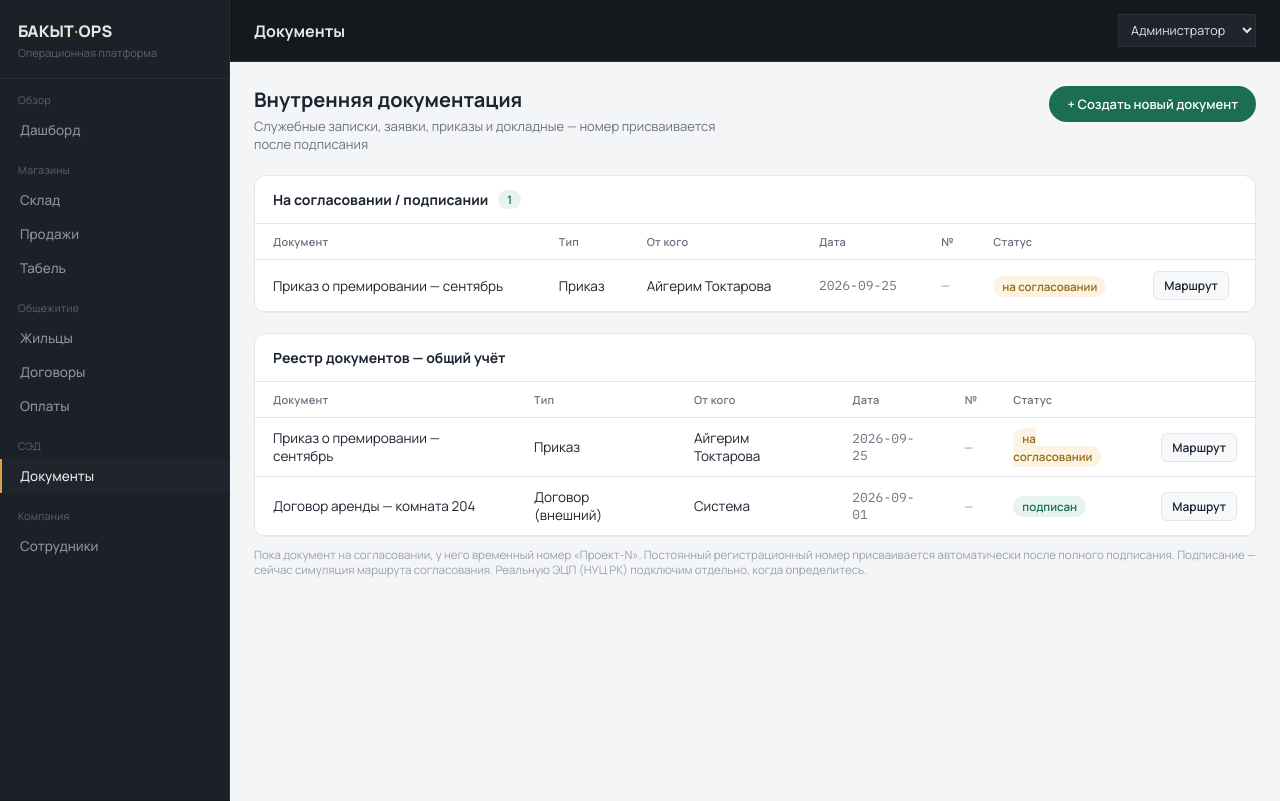
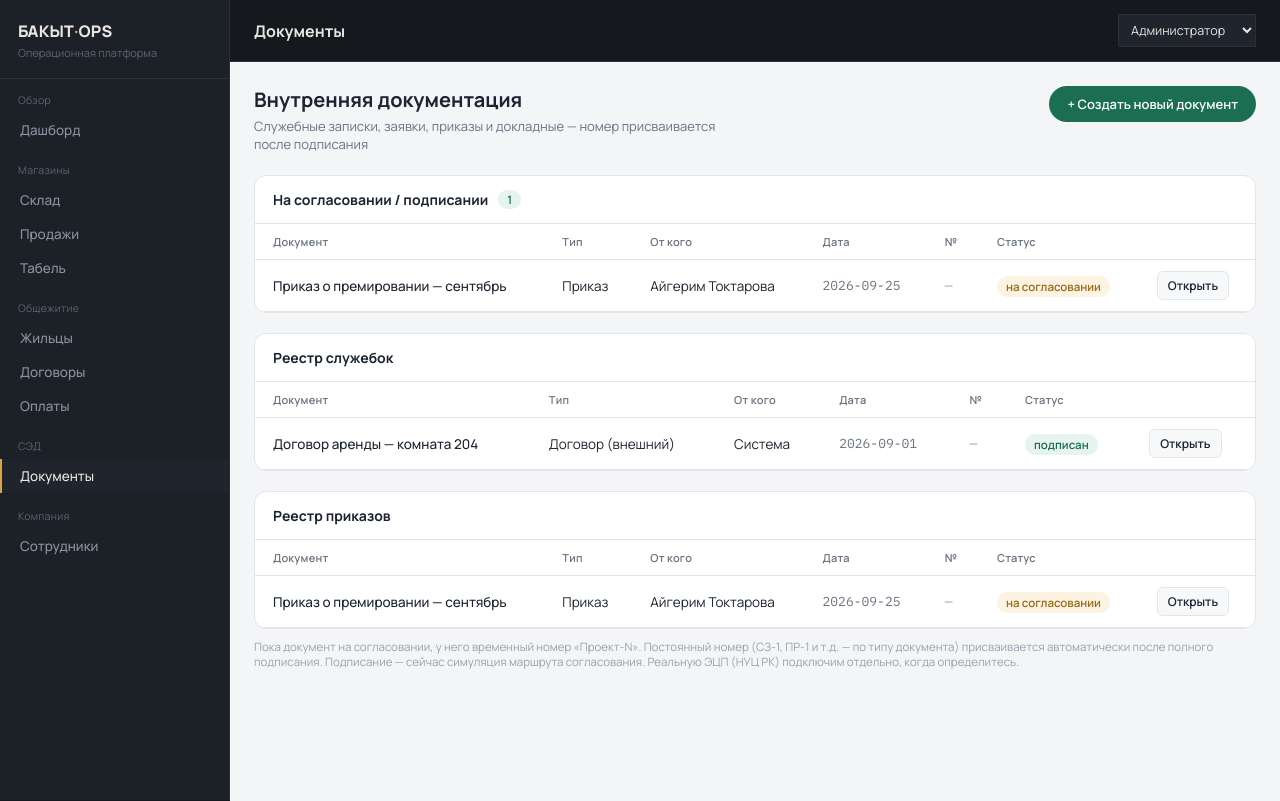
Before and after one commit to Zhengisbek01/-, a React (Vite) app: page / in a window 1280 px wide. Both pictures are taken after a click on the button "К СЭД". Built offline with nearby package versions, Linux system fonts and the light colour scheme.

Commit message:
Update App.jsx

```diff
--- a/src/App.jsx
+++ b/src/App.jsx
@@ -174,10 +174,10 @@ function Field({label, children}){
 }
 const inputStyle = {width:'100%', background:'var(--panel-2)', border:'1px solid var(--line)', color:'var(--text)', padding:'8px 10px', fontSize:13.5};
 
-function Modal({title, onClose, children}){
+function Modal({title, onClose, children, width}){
   return (
     <div onClick={onClose} style={{position:'fixed', inset:0, background:'rgba(0,0,0,.55)', display:'flex', alignItems:'center', justifyContent:'center', zIndex:50, padding:16}}>
-      <div onClick={e=>e.stopPropagation()} style={{background:'var(--panel)', border:'1px solid var(--line)', width:440, maxWidth:'100%', maxHeight:'88vh', overflowY:'auto'}}>
+      <div onClick={e=>e.stopPropagation()} style={{background:'var(--panel)', border:'1px solid var(--line)', width: width||440, maxWidth:'100%', maxHeight:'88vh', overflowY:'auto'}}>
         <div style={{display:'flex', justifyContent:'space-between', alignItems:'center', padding:'14px 16px', borderBottom:'1px solid var(--line)'}}>
           <div style={{fontWeight:600, fontSize:15}}>{title}</div>
           <button onClick={onClose} style={{background:'none', border:'none', color:'var(--muted)', fontSize:18, cursor:'pointer'}}>×</button>
@@ -713,18 +713,25 @@ function staffLabel(id){
   return s ? `${s.name} — ${s.role}` : '—';
 }
 
+function prefixFor(d){
+  return d.prefix || (DOC_TYPES.find(t=>t.label===d.type)?.prefix) || 'ДОК';
+}
+
 function Documents({ctx}){
   const {documents, setDocuments} = ctx;
   const [openDoc, setOpenDoc] = useState(null);
   const [formOpen, setFormOpen] = useState(false);
   const [activeType, setActiveType] = useState(DOC_TYPES[0].id);
+  const [rejectMode, setRejectMode] = useState(false);
+  const [rejectText, setRejectText] = useState('');
   const blankForm = {title:'', from: STAFF[0].id, to:'', text:'', files:[], amount:'', approvers:[], signer: STAFF[3].id};
   const [form, setForm] = useState(blankForm);
 
   const type = DOC_TYPES.find(t=>t.id===activeType) || DOC_TYPES[0];
 
-  const pending = documents.filter(d=>d.status!=='подписан');
-  const allDocs = documents;
+  const pending = documents.filter(d=>d.status==='на согласовании');
+  const memoDocs = documents.filter(d=>d.type!=='Приказ');
+  const orderDocs = documents.filter(d=>d.type==='Приказ');
 
   function pickType(id){
     setActiveType(id);
@@ -764,29 +771,42 @@ function Documents({ctx}){
 
   function advance(docId){
     setDocuments(prev=>{
-      // figure out next sequence number for this doc's prefix among already-signed docs
       const target = prev.find(d=>d.id===docId);
-      const signedOfPrefix = prev.filter(d=>d.prefix===target?.prefix && d.number).length;
+      const prefix = prefixFor(target||{});
+      const signedOfPrefix = prev.filter(d=>prefixFor(d)===prefix && d.number).length;
       return prev.map(d=>{
         if(d.id!==docId) return d;
         const steps = d.steps.map(s=>({...s}));
         const idx = steps.findIndex(s=>s.status==='ожидает');
         if(idx>=0) steps[idx].status='подписано';
         const allSigned = steps.every(s=>s.status==='подписано');
-        const year = new Date().getFullYear();
-        const number = allSigned ? (d.number || `${d.prefix||'ДОК'}-${year}-${String(signedOfPrefix+1).padStart(3,'0')}`) : d.number;
+        const number = allSigned ? (d.number || `${prefix}-${signedOfPrefix+1}`) : d.number;
         return {...d, steps, status: allSigned ? 'подписан' : 'на согласовании', number};
       });
     });
   }
 
+  function reject(docId, comment){
+    setDocuments(prev=>prev.map(d=>{
+      if(d.id!==docId) return d;
+      const steps = d.steps.map(s=>({...s}));
+      const idx = steps.findIndex(s=>s.status==='ожидает');
+      if(idx>=0) steps[idx] = {...steps[idx], status:'отклонено', comment: comment.trim() || 'Без комментария'};
+      return {...d, steps, status:'отклонён'};
+    }));
+    setRejectMode(false);
+    setRejectText('');
+  }
+
   function statusBadge(status){
+    const tones = {
+      'подписан': {bg:LT.accentSoft, fg:LT.accent},
+      'отклонён': {bg:'#FBE7E5', fg:'#B0392E'},
+      'на согласовании': {bg:'#FDF3E3', fg:'#966A17'},
+    };
+    const t = tones[status] || tones['на согласовании'];
     return (
-      <span style={{
-        fontSize:11.5, fontWeight:600, padding:'3px 9px', borderRadius:20,
-        background: status==='подписан' ? LT.accentSoft : '#FDF3E3',
-        color: status==='подписан' ? LT.accent : '#966A17',
-      }}>{status}</span>
+      <span style={{fontSize:11.5, fontWeight:600, padding:'3px 9px', borderRadius:20, background:t.bg, color:t.fg}}>{status}</span>
     );
   }
 
@@ -806,18 +826,20 @@ function Documents({ctx}){
               <tr><td colSpan={7} style={{padding:'16px 18px', fontSize:13, color:LT.muted2}}>{emptyText}</td></tr>
             )}
             {rows.map(d=>(
-              <tr key={d.id}>
-                <td style={{padding:'11px 18px', fontSize:13.5, color:LT.text, borderBottom:`1px solid ${LT.border}`}}>{d.title}</td>
+              <tr key={d.id} onClick={()=>setOpenDoc(d.id)} style={{cursor:'pointer'}}
+                onMouseEnter={e=>e.currentTarget.style.background=LT.field}
+                onMouseLeave={e=>e.currentTarget.style.background='transparent'}>
+                <td style={{padding:'11px 18px', fontSize:13.5, color:LT.text, borderBottom:`1px solid ${LT.border}`, fontWeight:500}}>{d.title}</td>
                 <td style={{padding:'11px 18px', fontSize:13.5, color:LT.text, borderBottom:`1px solid ${LT.border}`}}>{d.type}</td>
                 <td style={{padding:'11px 18px', fontSize:13.5, color:LT.text, borderBottom:`1px solid ${LT.border}`}}>{d.author}</td>
                 <td className="num" style={{padding:'11px 18px', fontSize:13, color:LT.muted, borderBottom:`1px solid ${LT.border}`}}>{d.date}</td>
                 <td className="num" style={{padding:'11px 18px', fontSize:13, color: d.number ? LT.text : LT.muted2, borderBottom:`1px solid ${LT.border}`}}>{d.number || d.draftNumber || '—'}</td>
                 <td style={{padding:'11px 18px', borderBottom:`1px solid ${LT.border}`}}>{statusBadge(d.status)}</td>
                 <td style={{padding:'11px 18px', borderBottom:`1px solid ${LT.border}`}}>
-                  <button onClick={()=>setOpenDoc(d.id)} style={{
+                  <button onClick={e=>{e.stopPropagation(); setOpenDoc(d.id);}} style={{
                     background:LT.field, border:`1px solid ${LT.border}`, borderRadius:6, padding:'5px 10px',
                     fontSize:12, color:LT.text, cursor:'pointer', fontWeight:600
-                  }}>Маршрут</button>
+                  }}>Открыть</button>
                 </td>
               </tr>
             ))}
@@ -944,36 +966,110 @@ function Documents({ctx}){
         <DocsTable rows={pending} emptyText="Нет документов в работе" />
       </div>
 
-      {/* full registry */}
+      {/* memo registry */}
+      <div style={{background:LT.card, border:`1px solid ${LT.border}`, borderRadius:12, overflow:'hidden', marginBottom:20}}>
+        <div style={{padding:'14px 18px', borderBottom:`1px solid ${LT.border}`, fontSize:14, fontWeight:700, color:LT.text}}>
+          Реестр служебок
+        </div>
+        <DocsTable rows={memoDocs} emptyText="Служебок пока нет" />
+      </div>
+
+      {/* orders registry */}
       <div style={{background:LT.card, border:`1px solid ${LT.border}`, borderRadius:12, overflow:'hidden'}}>
         <div style={{padding:'14px 18px', borderBottom:`1px solid ${LT.border}`, fontSize:14, fontWeight:700, color:LT.text}}>
-          Реестр документов — общий учёт
+          Реестр приказов
         </div>
-        <DocsTable rows={allDocs} emptyText="Документов пока нет" />
+        <DocsTable rows={orderDocs} emptyText="Приказов пока нет" />
       </div>
 
       <div style={{fontSize:11.5, color:LT.muted2, marginTop:10}}>
-        Пока документ на согласовании, у него временный номер «Проект-N». Постоянный регистрационный номер присваивается автоматически после полного подписания. Подписание — сейчас симуляция маршрута согласования. Реальную ЭЦП (НУЦ РК) подключим отдельно, когда определитесь.
+        Пока документ на согласовании, у него временный номер «Проект-N». Постоянный номер (СЗ-1, ПР-1 и т.д. — по типу документа) присваивается автоматически после полного подписания. Подписание — сейчас симуляция маршрута согласования. Реальную ЭЦП (НУЦ РК) подключим отдельно, когда определитесь.
       </div>
 
       {openDoc && (()=>{
         const d = documents.find(x=>x.id===openDoc);
         if(!d) return null;
+        const canAct = d.status==='на согласовании';
         return (
-          <Modal title={d.title} onClose={()=>setOpenDoc(null)}>
-            {d.number && <div style={{fontSize:12, color:'var(--muted)', marginBottom:10}}>Рег. номер: <span className="num">{d.number}</span></div>}
+          <Modal title={`${d.type} · ${d.title}`} onClose={()=>{setOpenDoc(null); setRejectMode(false); setRejectText('');}} width={600}>
+            <div style={{display:'flex', gap:10, flexWrap:'wrap', marginBottom:14, fontSize:12.5, color:'var(--muted)'}}>
+              <div><b style={{color:'var(--text)'}}>№:</b> {d.number || d.draftNumber || '—'}</div>
+              <div><b style={{color:'var(--text)'}}>Дата:</b> {d.date}</div>
+              <div><b style={{color:'var(--text)'}}>От кого:</b> {d.author}</div>
+              {d.to && <div><b style={{color:'var(--text)'}}>Кому:</b> {d.to}</div>}
+              {d.amount && <div><b style={{color:'var(--text)'}}>Сумма:</b> {fmtKZT(d.amount)}</div>}
+            </div>
+
             <div style={{marginBottom:14}}>
+              <div style={{fontSize:11.5, color:'var(--muted)', marginBottom:5}}>Текст документа</div>
+              <div style={{fontSize:13.5, whiteSpace:'pre-wrap', background:'var(--panel-2)', border:'1px solid var(--line)', padding:'10px 12px'}}>
+                {d.text?.trim() || 'Текст не указан.'}
+              </div>
+            </div>
+
+            <div style={{marginBottom:18}}>
+              <div style={{fontSize:11.5, color:'var(--muted)', marginBottom:5}}>Прикреплённые файлы</div>
+              {d.files && d.files.length>0 ? (
+                <div style={{display:'flex', flexWrap:'wrap', gap:6}}>
+                  {d.files.map((f,i)=>(
+                    <span key={i} style={{fontSize:12, background:'var(--panel-2)', border:'1px solid var(--line)', padding:'4px 9px'}}>{f}</span>
+                  ))}
+                </div>
+              ) : <div style={{fontSize:12.5, color:'var(--muted-2)'}}>Файлы не прикреплены</div>}
+            </div>
+
+            <div style={{fontSize:11.5, color:'var(--muted)', marginBottom:8}}>Маршрут согласования</div>
+            <div style={{marginBottom:16}}>
               {d.steps.map((s,i)=>(
-                <div key={i} style={{display:'flex', justifyContent:'space-between', alignItems:'center', padding:'9px 0', borderBottom: i<d.steps.length-1 ? '1px solid var(--line)':'none'}}>
-                  <div>
-                    <div style={{fontSize:13.5}}>{s.name}</div>
-                    <div style={{fontSize:11, color:'var(--muted-2)'}}>{s.role}</div>
+                <div key={i} style={{padding:'9px 0', borderBottom: i<d.steps.length-1 ? '1px solid var(--line)':'none'}}>
+                  <div style={{display:'flex', justifyContent:'space-between', alignItems:'center'}}>
+                    <div>
+                      <div style={{fontSize:13.5}}>{s.name}</div>
+                      <div style={{fontSize:11, color:'var(--muted-2)'}}>{s.role}</div>
+                    </div>
+                    <Badge tone={s.status==='подписано'?'good':s.status==='отклонено'?'bad':'accent'}>{s.status}</Badge>
                   </div>
-                  <Badge tone={s.status==='подписано'?'good':'accent'}>{s.status}</Badge>
+                  {s.status==='отклонено' && s.comment && (
+                    <div style={{fontSize:12, color:'var(--bad)', marginTop:6, background:'rgba(192,86,74,.08)', padding:'7px 9px'}}>
+                      Комментарий: {s.comment}
+                    </div>
+                  )}
                 </div>
               ))}
             </div>
-            {d.status!=='подписан' && <Btn tone="accent" onClick={()=>{advance(d.id);}}>Подписать следующий шаг</Btn>}
+
+            {d.status==='подписан' && (
+              <div style={{fontSize:13, color:'var(--good)'}}>Документ полностью подписан. Рег. номер: {d.number}</div>
+            )}
+            {d.status==='отклонён' && (
+              <div style={{fontSize:13, color:'var(--bad)'}}>Документ отклонён на этапе согласования.</div>
+            )}
+
+            {canAct && !rejectMode && (
+              <div style={{display:'flex', gap:10}}>
+                <Btn tone="accent" onClick={()=>advance(d.id)}>Подписать следующий шаг</Btn>
+                <button onClick={()=>setRejectMode(true)} style={{
+                  background:'transparent', border:'1px solid var(--bad)', color:'var(--bad)',
+                  padding:'8px 14px', fontSize:13.5, fontWeight:600, cursor:'pointer'
+                }}>Отказать</button>
+              </div>
+            )}
+
+            {canAct && rejectMode && (
+              <div>
+                <div style={{fontSize:11.5, color:'var(--muted)', marginBottom:6}}>Комментарий к отказу</div>
+                <textarea autoFocus value={rejectText} onChange={e=>setRejectText(e.target.value)}
+                  placeholder="Укажите причину отказа в согласовании / подписании"
+                  style={{width:'100%', minHeight:70, background:'var(--panel-2)', border:'1px solid var(--line)', color:'var(--text)', padding:'8px 10px', fontSize:13.5, marginBottom:10}}/>
+                <div style={{display:'flex', gap:10}}>
+                  <button onClick={()=>reject(d.id, rejectText)} style={{
+                    background:'var(--bad)', color:'#fff', border:'1px solid var(--bad)',
+                    padding:'8px 14px', fontSize:13.5, fontWeight:600, cursor:'pointer'
+                  }}>Подтвердить отказ</button>
+                  <Btn onClick={()=>{setRejectMode(false); setRejectText('');}}>Отмена</Btn>
+                </div>
+              </div>
+            )}
           </Modal>
         );
       })()}
```
